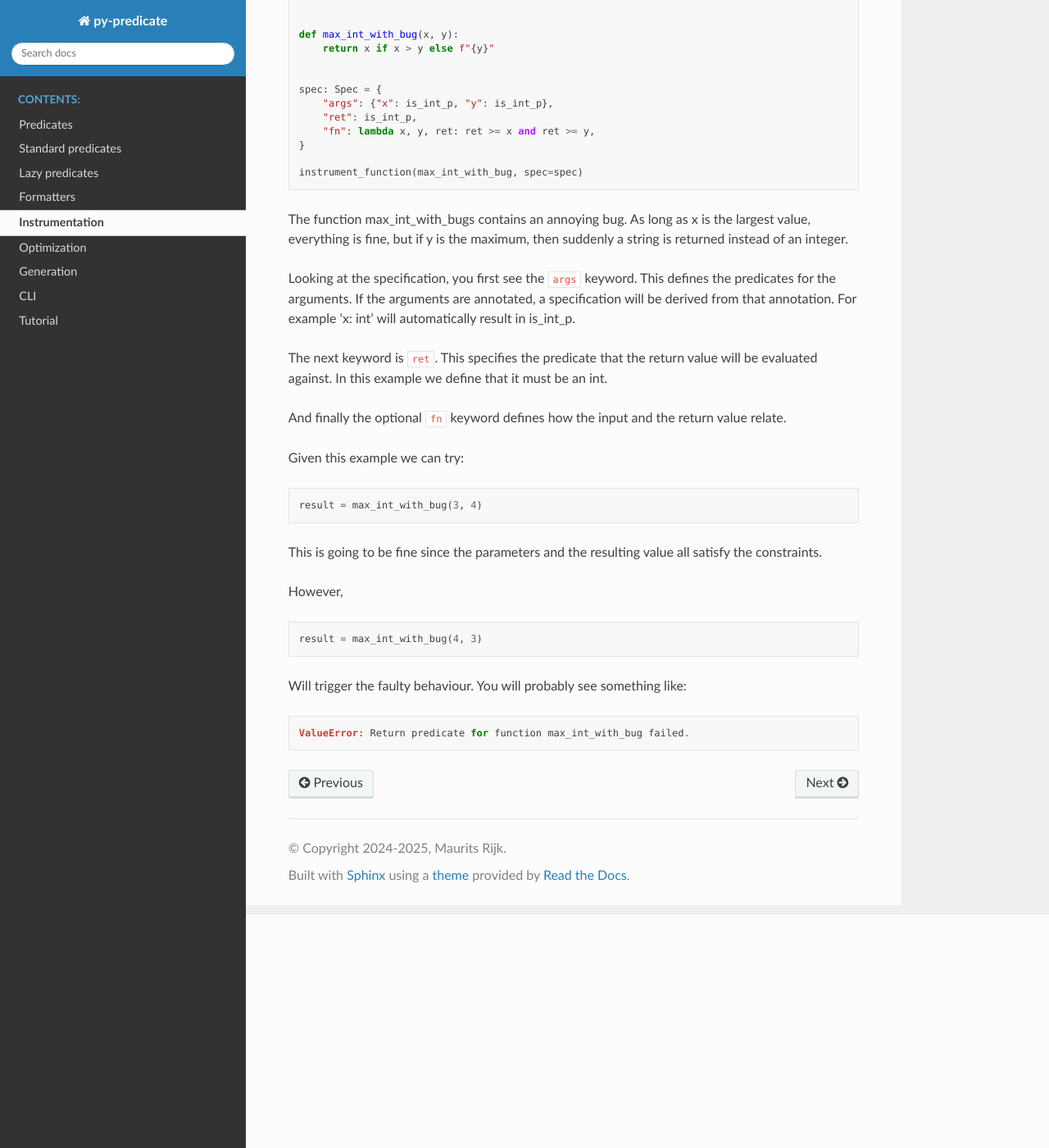
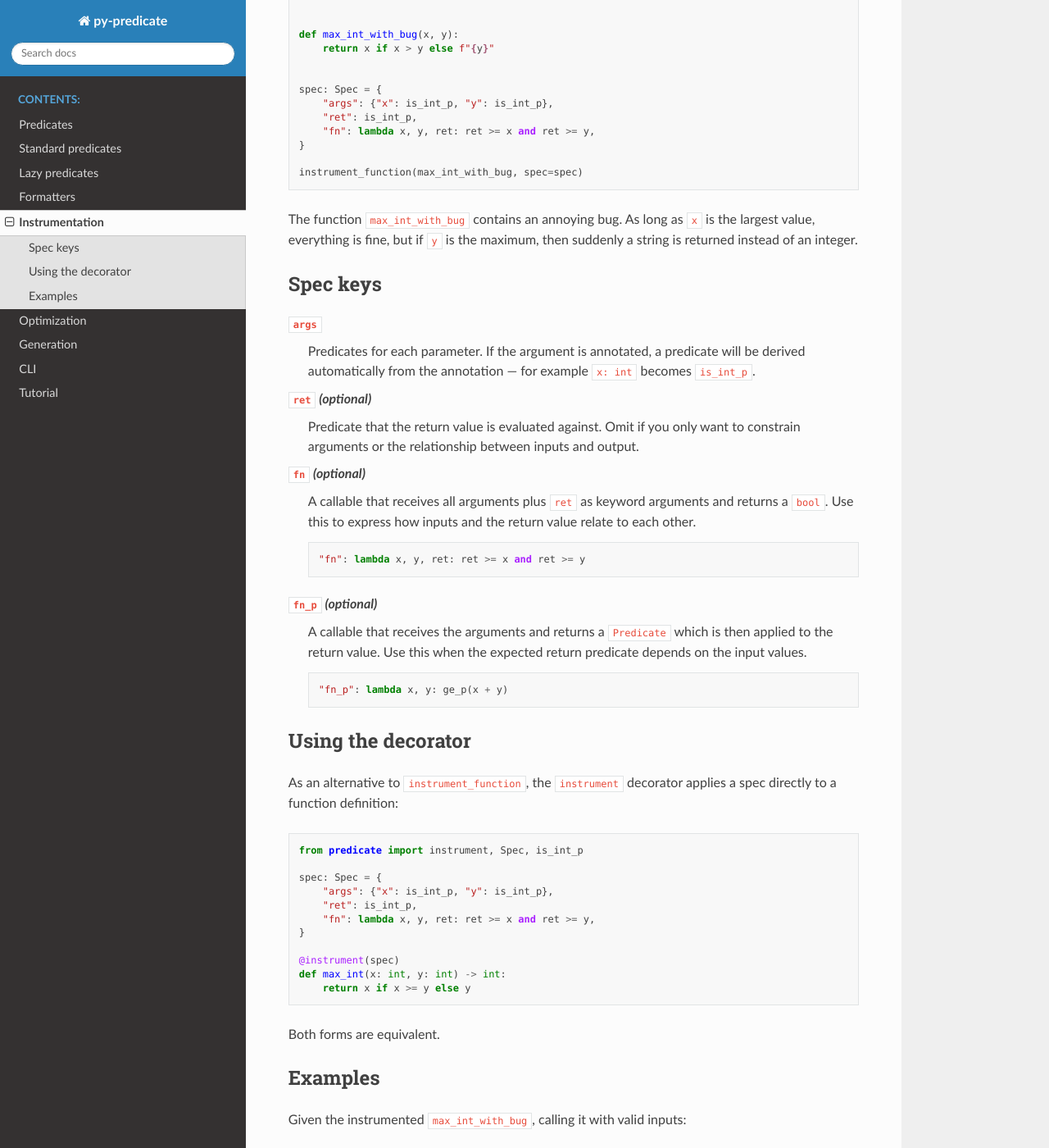
Before and after one commit to mrijk/py-predicate, a Sphinx documentation site: the page built from docs/instrumentation.rst, in a window 1280 px wide and 1400 px high, scrolled down 285 px. Shown: the whole window at 82% size. Built offline with Sphinx 7.4.7 and the Read the Docs theme 3.1.0, drawn with Linux system fonts in a browser that asks for light colours; some of the changed text lies outside the part shown.

Commit message:
Improve runtime instrumentation using specs (#178)
* Improve runtime instrumentation using specs

- Fix arg validation order: predicates are now checked before the
  function executes, preventing side effects on invalid input
- Handle optional ret: use spec.get("ret") to avoid KeyError when
  ret is not specified in the spec
- Add fn/fn_p support to instrument_function: relational constraints
  are now enforced at runtime, matching exercise_helpers behaviour
- Improve fn failure message in _verify_result: replace placeholder
  "details tbd" with actual inputs and result in the error message
- Add 6 new tests covering the above cases

* Add instrument decorator and export from __init__

Adds a thin `instrument(spec)` decorator as a convenient alternative
to `instrument_function`, and exports it from the top-level package.

* Extend instrumentation docs

Document the fn_p spec key, the instrument decorator, and actual error
message format. Add a structured Spec keys reference section and expand
the examples to cover argument and return value failures.

* Add testpaths to pytest config to exclude mutants/

---------

Co-authored-by: Maurits Rijk <maurits.rijk@surf.nl>

```diff
--- a/docs/instrumentation.rst
+++ b/docs/instrumentation.rst
@@ -22,35 +22,93 @@ Easiest way to explain this is by example.
 
     instrument_function(max_int_with_bug, spec=spec)
 
-The function max_int_with_bugs contains an annoying bug. As long as x is the largest value,
-everything is fine, but if y is the maximum, then suddenly a string is returned instead of
+The function ``max_int_with_bug`` contains an annoying bug. As long as ``x`` is the largest value,
+everything is fine, but if ``y`` is the maximum, then suddenly a string is returned instead of
 an integer.
 
-Looking at the specification, you first see the ``args`` keyword. This defines the predicates for the
-arguments. If the arguments are annotated, a specification will be derived from that annotation.
-For example 'x: int' will automatically result in is_int_p.
+Spec keys
+---------
 
-The next keyword is ``ret``. This specifies the predicate that the return value will be evaluated against.
-In this example we define that it must be an int.
+``args``
+    Predicates for each parameter. If the argument is annotated, a predicate will be derived
+    automatically from the annotation — for example ``x: int`` becomes ``is_int_p``.
 
-And finally the optional ``fn`` keyword defines how the input and the return value relate.
+``ret`` *(optional)*
+    Predicate that the return value is evaluated against. Omit if you only want to constrain
+    arguments or the relationship between inputs and output.
 
-Given this example we can try:
+``fn`` *(optional)*
+    A callable that receives all arguments plus ``ret`` as keyword arguments and returns a
+    ``bool``. Use this to express how inputs and the return value relate to each other.
+
+    .. code-block:: python
+
+        "fn": lambda x, y, ret: ret >= x and ret >= y
+
+``fn_p`` *(optional)*
+    A callable that receives the arguments and returns a ``Predicate`` which is then applied to
+    the return value. Use this when the expected return predicate depends on the input values.
+
+    .. code-block:: python
+
+        "fn_p": lambda x, y: ge_p(x + y)
+
+Using the decorator
+-------------------
+
+As an alternative to ``instrument_function``, the ``instrument`` decorator applies a spec
+directly to a function definition:
+
+.. code-block:: python
+
+    from predicate import instrument, Spec, is_int_p
+
+    spec: Spec = {
+        "args": {"x": is_int_p, "y": is_int_p},
+        "ret": is_int_p,
+        "fn": lambda x, y, ret: ret >= x and ret >= y,
+    }
+
+    @instrument(spec)
+    def max_int(x: int, y: int) -> int:
+        return x if x >= y else y
+
+Both forms are equivalent.
+
+Examples
+--------
+
+Given the instrumented ``max_int_with_bug``, calling it with valid inputs:
 
 .. code-block:: python
 
     result = max_int_with_bug(3, 4)
 
-This is going to be fine since the parameters and the resulting value all satisfy the constraints.
+is fine — the parameters and return value all satisfy the spec.
 
-However,
+However:
 
 .. code-block:: python
 
     result = max_int_with_bug(4, 3)
 
-Will trigger the faulty behaviour. You will probably see something like:
+triggers the bug and raises:
 
 .. code-block::
 
-    ValueError: Return predicate for function max_int_with_bug failed.
+    ValueError: Return predicate for function max_int_with_bug failed. Reason: 3 is not an instance of type int
+
+Passing a wrong argument type:
+
+.. code-block:: python
+
+    result = max_int_with_bug(4, False)
+
+raises:
+
+.. code-block::
+
+    ValueError: Parameter predicate for function max_int_with_bug failed. Reason: False is not an instance of type int
+
+Note that argument predicates are checked *before* the function executes, so no side effects
+occur when an argument is invalid.
--- a/predicate/__init__.py
+++ b/predicate/__init__.py
@@ -82,7 +82,7 @@ from predicate.set_predicates import (
     is_superset_p,
 )
 from predicate.spec.exercise import exercise
-from predicate.spec.instrument import instrument_function
+from predicate.spec.instrument import instrument, instrument_function
 from predicate.spec.spec import Spec
 from predicate.standard_predicates import (
     is_dict_p,
@@ -135,6 +135,7 @@ __all__ = [
     "has_path_p",
     "implies_p",
     "in_p",
+    "instrument",
     "instrument_function",
     "is_alnum_p",
     "is_alpha_p",
--- a/pyproject.toml
+++ b/pyproject.toml
@@ -97,3 +97,4 @@ do_not_mutate = ["predicate/is_lambda_predicate.py", "predicate/is_callable_pred
 
 [tool.pytest.ini_options]
 asyncio_mode = "auto"
+testpaths = ["test"]
```
Also changed, not shown: 5 other files.
